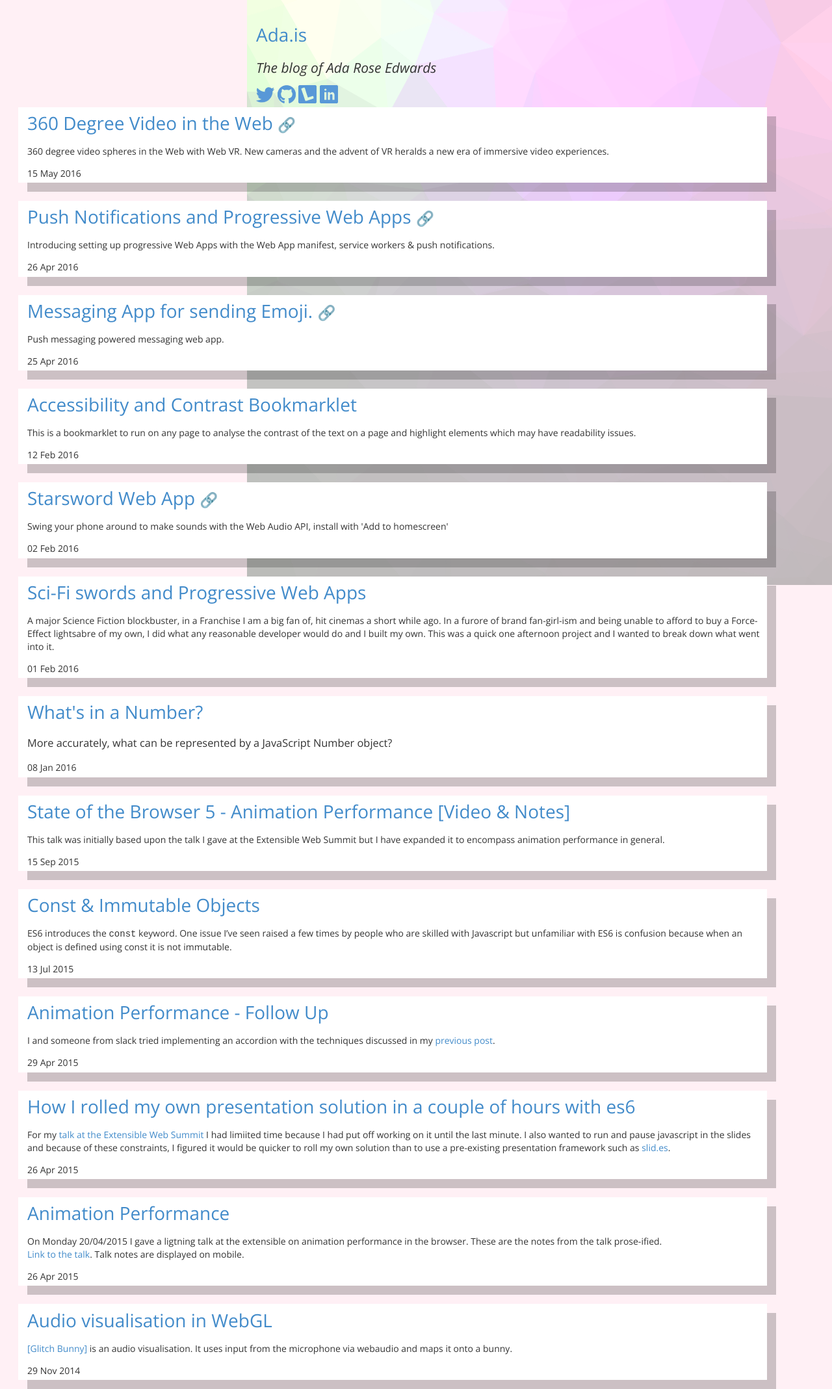
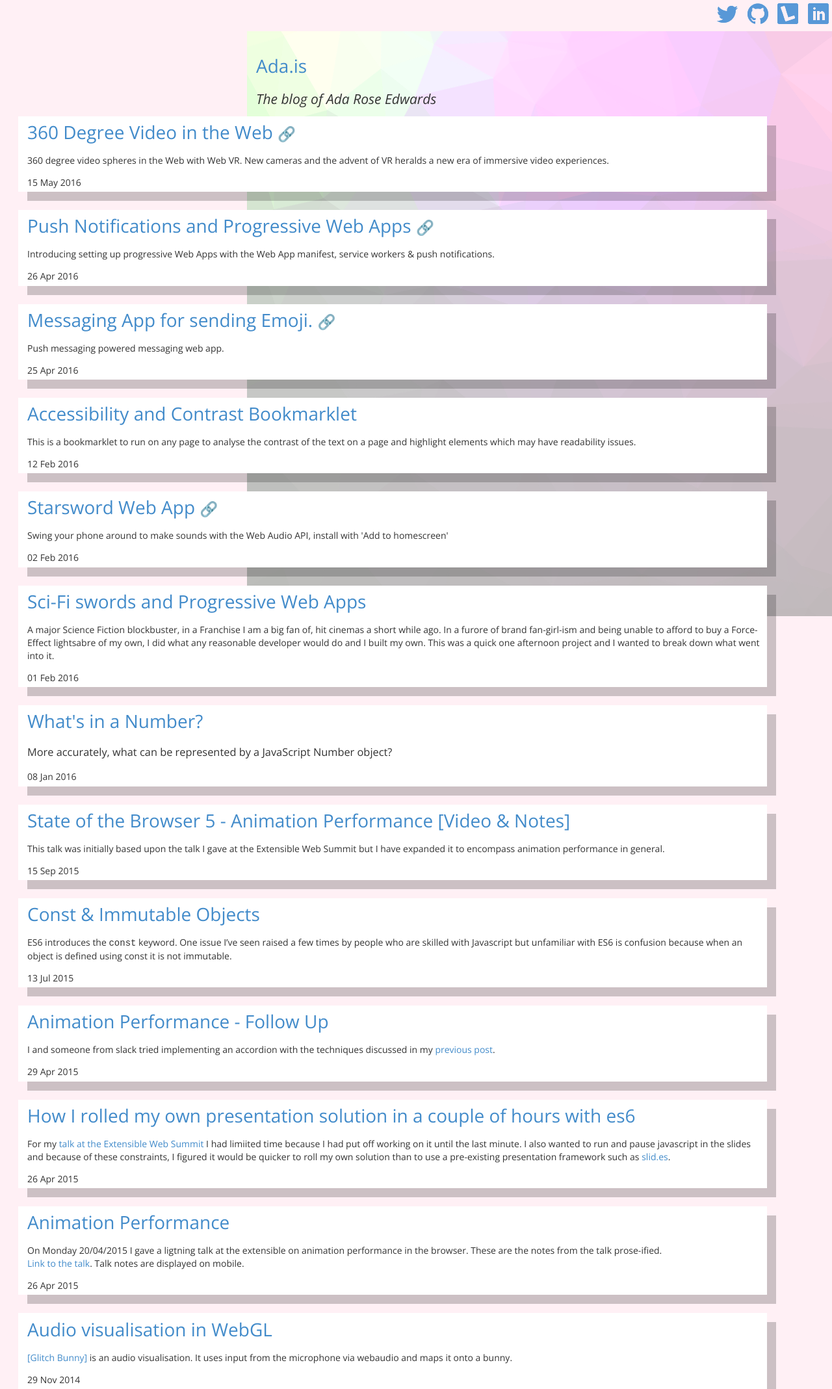
Before and after one commit to AdaRoseCannon/adarosecannon.github.io, a Jekyll site: the page built from index.html, in a window 1280 px wide. Shown: the whole page at 65% size. Built offline with Jekyll 4.4.1, drawn with Linux system fonts in a browser that asks for light colours.

Commit message:
tweak icons

```diff
--- a/_includes/header.html
+++ b/_includes/header.html
@@ -1,8 +1,2 @@
 <h1 class="hero"><a href="{{ site.pageurl }}">{{ site.name }}</a></h1>
 <h1 class="hero-subtitle">{{ site.description }}</h1>
-<div style="font-size: 1.3em;">
-	<a href="https://twitter.com/lady_ada_king"><span class="icon twitter">twitter</span></a>
-	<a href="https://github.com/adaroseedwards"><span class="icon github">github</span></a>
-	<a href="https://lanyrd.com/profile/lady_ada_king/"><span class="icon lanyrd">lanyrd</span></a>
-	<a href="https://uk.linkedin.com/in/adarose"><span class="icon linkedin">linkedIn</span></a>
-</div>
--- a/_layouts/special-index.html
+++ b/_layouts/special-index.html
@@ -3,6 +3,12 @@
 	{% include head.html %}
 	<body class="special-index">
 		<div class="container">
+			<div style="font-size: 1.3em; text-align: right;">
+				<a href="https://twitter.com/lady_ada_king"><span class="icon twitter">twitter</span></a>
+				<a href="https://github.com/adaroseedwards"><span class="icon github">github</span></a>
+				<a href="https://lanyrd.com/profile/lady_ada_king/"><span class="icon lanyrd">lanyrd</span></a>
+				<a href="https://uk.linkedin.com/in/adarose"><span class="icon linkedin">linkedIn</span></a>
+			</div>
 			<div class="header row">
 					{% include header.html %}
 					{{ content }}
--- a/styles/main.scss
+++ b/styles/main.scss
@@ -68,11 +68,11 @@ h1, h2, h3, h4, h5, h6 {
 	font-size: 0;
 
 	&:after {
-		font-size: 2rem;
+		font-size: 3rem;
 		width: 1em;
 		height: 1em;
 		background-position: center center;
-		background-size: contain;
+		background-repeat: no-repeat;
 		content: '';
 		display: inline-block;
 		-webkit-filter: invert(50%) sepia(5%) saturate(100) hue-rotate(181deg) brightness(110%) saturate(64%);
```
